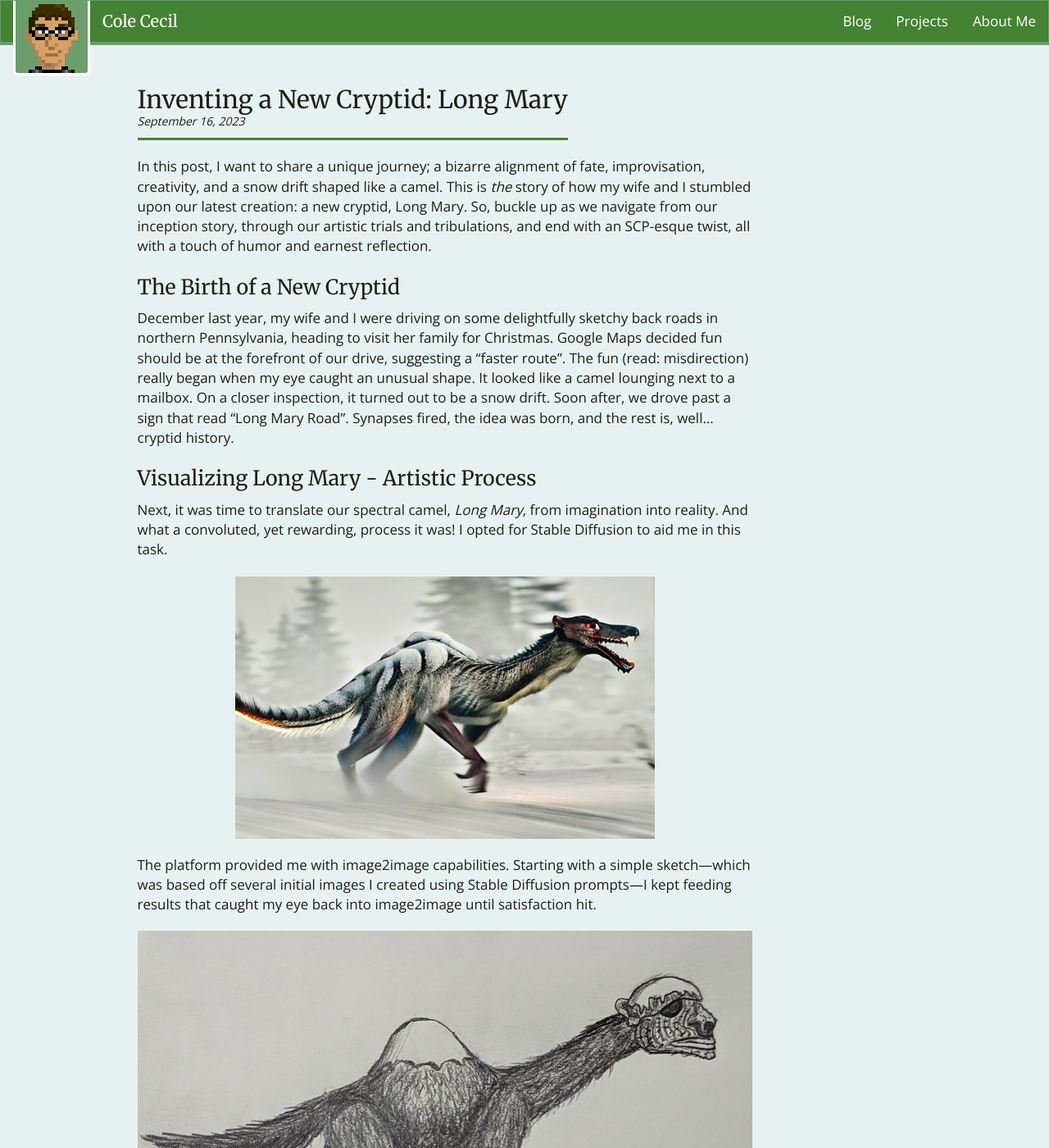
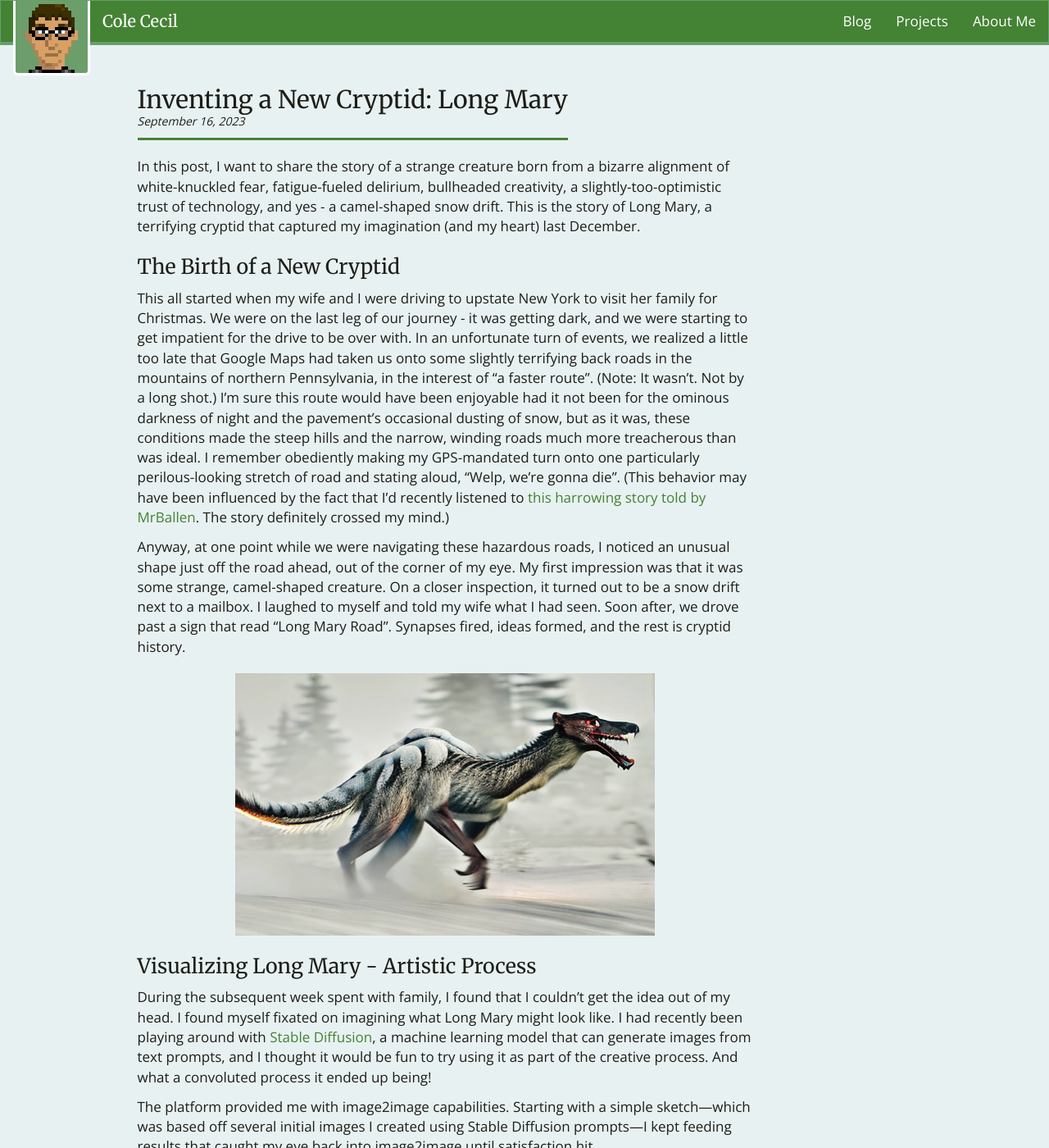
Before and after one commit to colececil/colececil.github.io, a Jekyll site: the page built from _posts/2023-09-16-inventing-a-new-cryptid.md, in a window 1280 px wide and 1400 px high. Shown: the whole window at 82% size. Built offline with Jekyll 4.4.1, drawn with Linux system fonts in a browser that asks for light colours; some web fonts are replaced; comment, search, counter and statistics services are not loaded.

Commit message:
Do more work on Long Mary post

```diff
--- a/_posts/2023-09-16-inventing-a-new-cryptid.md
+++ b/_posts/2023-09-16-inventing-a-new-cryptid.md
@@ -4,19 +4,21 @@ title: "Inventing a New Cryptid: Long Mary"
 date: 2023-09-16 12:30:00 -0500
 ---
 
-In this post, I want to share a unique journey; a bizarre alignment of fate, improvisation, creativity, and a snow drift shaped like a camel. This is *the* story of how my wife and I stumbled upon our latest creation: a new cryptid, Long Mary. So, buckle up as we navigate from our inception story, through our artistic trials and tribulations, and end with an SCP-esque twist, all with a touch of humor and earnest reflection.
+In this post, I want to share the story of a strange creature born from a bizarre alignment of white-knuckled fear, fatigue-fueled delirium, bullheaded creativity, a slightly-too-optimistic trust of technology, and yes - a camel-shaped snow drift. This is the story of Long Mary, a terrifying cryptid that captured my imagination (and my heart) last December.
 
 <!--more-->
 
 ## The Birth of a New Cryptid
 
-December last year, my wife and I were driving on some delightfully sketchy back roads in northern Pennsylvania, heading to visit her family for Christmas. Google Maps decided fun should be at the forefront of our drive, suggesting a "faster route". The fun (read: misdirection) really began when my eye caught an unusual shape. It looked like a camel lounging next to a mailbox. On a closer inspection, it turned out to be a snow drift. Soon after, we drove past a sign that read "Long Mary Road". Synapses fired, the idea was born, and the rest is, well...cryptid history.
+This all started when my wife and I were driving to upstate New York to visit her family for Christmas. We were on the last leg of our journey - it was getting dark, and we were starting to get impatient for the drive to be over with. In an unfortunate turn of events, we realized a little too late that Google Maps had taken us onto some slightly terrifying back roads in the mountains of northern Pennsylvania, in the interest of "a faster route". (Note: It wasn't. Not by a long shot.) I'm sure this route would have been enjoyable had it not been for the ominous darkness of night and the pavement's occasional dusting of snow, but as it was, these conditions made the steep hills and the narrow, winding roads much more treacherous than was ideal. I remember obediently making my GPS-mandated turn onto one particularly perilous-looking stretch of road and stating aloud, "Welp, we're gonna die". (This behavior may have been influenced by the fact that I'd recently listened to [this harrowing story told by MrBallen](https://youtu.be/7G8f-AMx9-w). The story definitely crossed my mind.)
+
+Anyway, at one point while we were navigating these hazardous roads, I noticed an unusual shape just off the road ahead, out of the corner of my eye. My first impression was that it was some strange, camel-shaped creature. On a closer inspection, it turned out to be a snow drift next to a mailbox. I laughed to myself and told my wife what I had seen. Soon after, we drove past a sign that read "Long Mary Road". Synapses fired, ideas formed, and the rest is cryptid history.
+
+![Depiction of Long Mary](/images/inventing-a-new-cryptid/long-mary-final.png)
 
 ## Visualizing Long Mary - Artistic Process
 
-Next, it was time to translate our spectral camel, *Long Mary*, from imagination into reality. And what a convoluted, yet rewarding, process it was! I opted for Stable Diffusion to aid me in this task.
-
-![Depiction of Long Mary](/images/inventing-a-new-cryptid/long-mary-final.png)
+During the subsequent week spent with family, I found that I couldn't get the idea out of my head. I found myself fixated on imagining what Long Mary might look like. I had recently been playing around with [Stable Diffusion](https://en.wikipedia.org/wiki/Stable_Diffusion), a machine learning model that can generate images from text prompts, and I thought it would be fun to try using it as part of the creative process. And what a convoluted process it ended up being!
 
 The platform provided me with image2image capabilities. Starting with a simple sketch—which was based off several initial images I created using Stable Diffusion prompts—I kept feeding results that caught my eye back into image2image until satisfaction hit.
 
```
